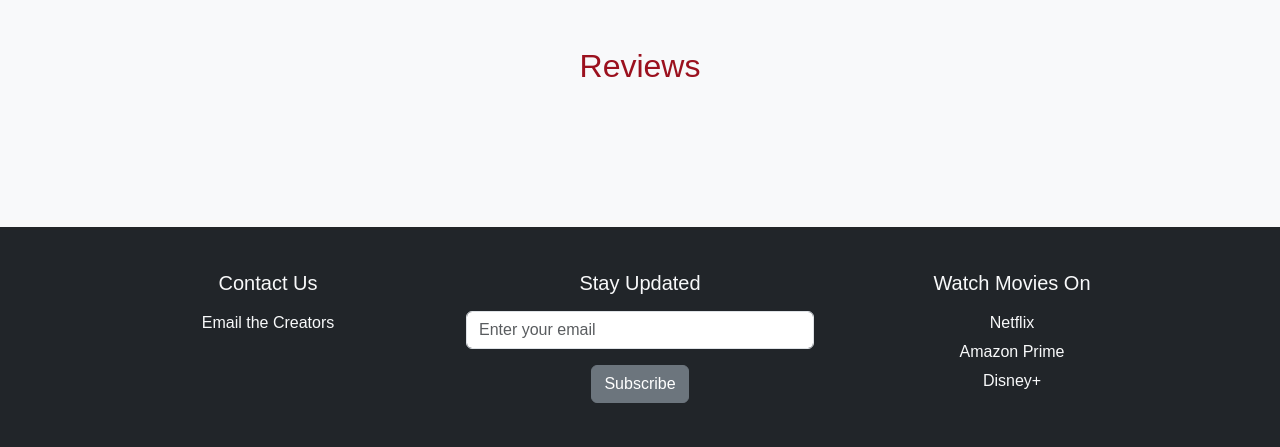
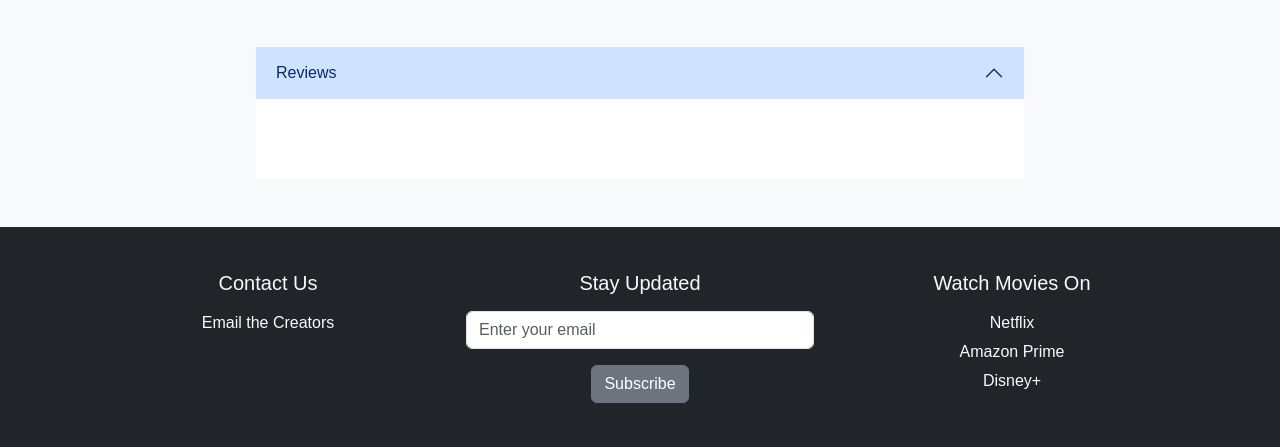
Before and after one commit to FedDawb/movie_chooser, a Flask app: page /chosen_movie/1 in a window 1280 px wide. Shown: the part 792-1239 px from the top of the page. Run offline with Flask 3, Linux system fonts and the light colour scheme; data that the repository does not hold is empty; some web fonts are replaced.

Commit message:
Some styling to the movie info page

```diff
--- a/ProjectFiles/static/css/chosen_movie.css
+++ b/ProjectFiles/static/css/chosen_movie.css
@@ -1,3 +1,22 @@
- {
+
+.review_rating {
+    text-align: right;
+    font-weight:bold;
+    font-style: italic;
+}
+
+.review_name{
+    color:red;
+    font-weight:bold;
+}
+
+/*.review_container{
+    padding-left: 20%;
+    padding-right:20%;
+}*/
+
+.accordian_container{
+    padding-left: 20%;
+    padding-right:20%;
 
 }
--- a/ProjectFiles/static/css/results.css
+++ b/ProjectFiles/static/css/results.css
@@ -2,7 +2,7 @@
     text-decoration: none;
     color:black;
     font-family: "Montserrat", sans-serif;
-    font-optical-sizing: auto;
+    font-optical-sizing: 20px;
     font-weight: 400;
     font-style: normal;
 }
--- a/ProjectFiles/static/css/style.css
+++ b/ProjectFiles/static/css/style.css
@@ -400,6 +400,6 @@ main {
         text-align: center;
     }
 }
-.image_border{
+.image_border {
     border: solid 1px black;
 }
--- a/ProjectFiles/templates/chosen_movie.html
+++ b/ProjectFiles/templates/chosen_movie.html
@@ -39,18 +39,34 @@
 
     </div>
 </div>
-<div class="container mt-5">
+
+<div class="accordion accordion-flush my-5 accordian_container" id="accordionExample">
+  <div class="accordion-item">
+    <h2 class="accordion-header" id="headingOne">
+      <button class="accordion-button" type="button" data-bs-toggle="collapse" data-bs-target="#collapseOne" aria-expanded="true" aria-controls="collapseOne">
+        Reviews
+      </button>
+    </h2>
+    <div id="collapseOne" class="accordion-collapse collapse show" aria-labelledby="headingOne" data-bs-parent="#accordionExample">
+      <div class="accordion-body">
+                <div class="container review_container mt-5">
                     <div class="row ">
-        <div class="col"><h2>Reviews</h2></div>
                     </div>
                         <div class="row">
                               {% for review in reviews.results %}
                             <div class="col-12">
+                                <p><span class="review_name">Review by:</span> {{ review.author }}</p>
                                 <p>{{ review.content|safe }}</p>
-            <p><b>Review by:</b> {{ review.author }}</p>
+                                <p class="review_rating"> Reviewer rating: {{ review.author_details.rating }} </p>
                             </div>
                             {% endfor %}
                         </div>
                 </div>
+      </div>
+    </div>
+  </div>
+</div>
+
+
 
 {% endblock %}
--- a/ProjectFiles/templates/results.html
+++ b/ProjectFiles/templates/results.html
@@ -14,11 +14,11 @@
     </div>
 
     {% if not movie_id and results %}
-    <h2 class="mb-5">Multiple results found, please choose which film you meant </h2>
+    <h2 class="mb-5">Multiple results found, please choose the film you would like to compare </h2>
     <div class="row container-fluid container_stuff mx-2">
         {% for movie in results %}
 
-        <div class="col-xs-6 col-md-4 col-lg-3 col-xl-2 p-2">
+        <div class="col-xs-6 col-md-4 col-lg-3 col-xl-2">
             <form method="POST">
                 <input type="hidden" name="movie_id" value="{{ movie.id }}">
                 <img class="image_border" src="https://image.tmdb.org/t/p/original{{ movie.poster_path }}" width="150" height="200" onclick="submitForm(this)"><br>
```
Also changed, not shown: 1 other file. Lines whose indentation alone changed are shown as unchanged.
